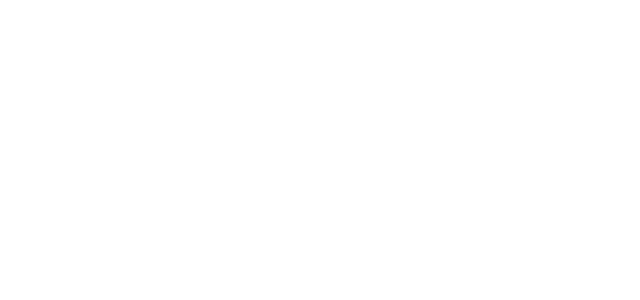
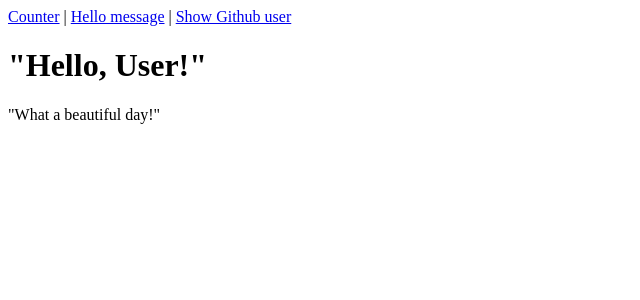
Before and after one commit to EdoGent/React-App, a React (Create React App) app: page /users in a window 1280 px wide. Before the commit this address had no page. Shown: the top 300 px of the page, without its empty margins (0-640 px from the left). Built offline with nearby package versions, Linux system fonts and the light colour scheme.

Commit message:
React-Router-04 exercise

```diff
--- a/src/Component/App.js
+++ b/src/Component/App.js
@@ -1,13 +1,18 @@
 import React from 'react';
-import { Routes, Route } from 'react-router-dom';
+import { Routes, Route, Link } from 'react-router-dom';
 import ShowGithubUser from './ShowGithubUser';
 import Hello from './Hello'
+import Counter from './Counter'
 
 function App () {
         return (
             <div>
+                <div>
+                    <Link to='/'>Counter</Link> | <Link to='/users'>Hello message</Link> | <Link to='/users/username'>Show Github user</Link>
+                </div>
                 <Routes>
-                    <Route path='/' element={<Hello />} />
+                    <Route path='/' element={<Counter />} />
+                    <Route path='/users' element={<Hello />} />
                     <Route path='/users/:username' element={<ShowGithubUser />} />
                 </Routes>
             </div>
--- a/src/Component/Hello.js
+++ b/src/Component/Hello.js
@@ -4,7 +4,7 @@
     render () {
         return (
             <>
-                <h1> "Hello, World!"</h1>
+                <h1> "Hello, User!"</h1>
                 <p>"What a beautiful day!"</p>
             </>
         )
```
